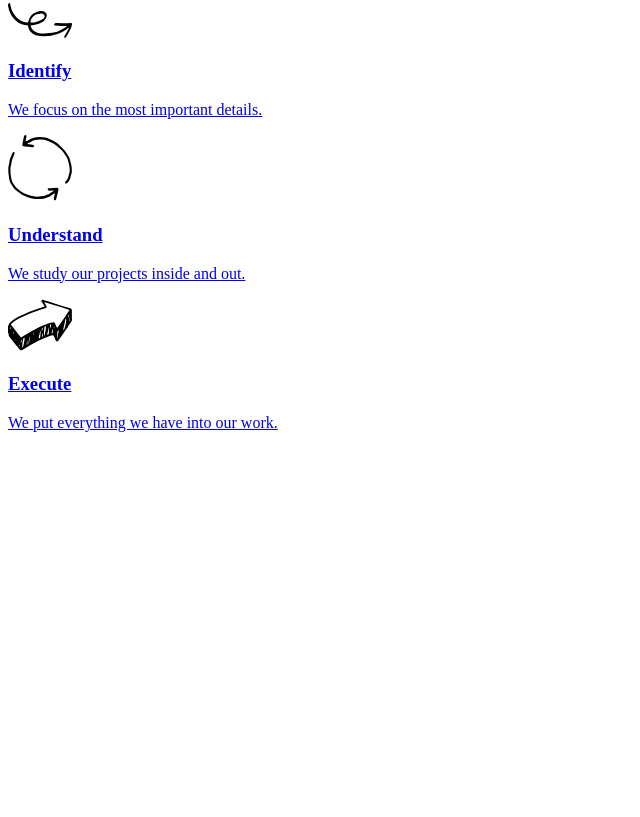
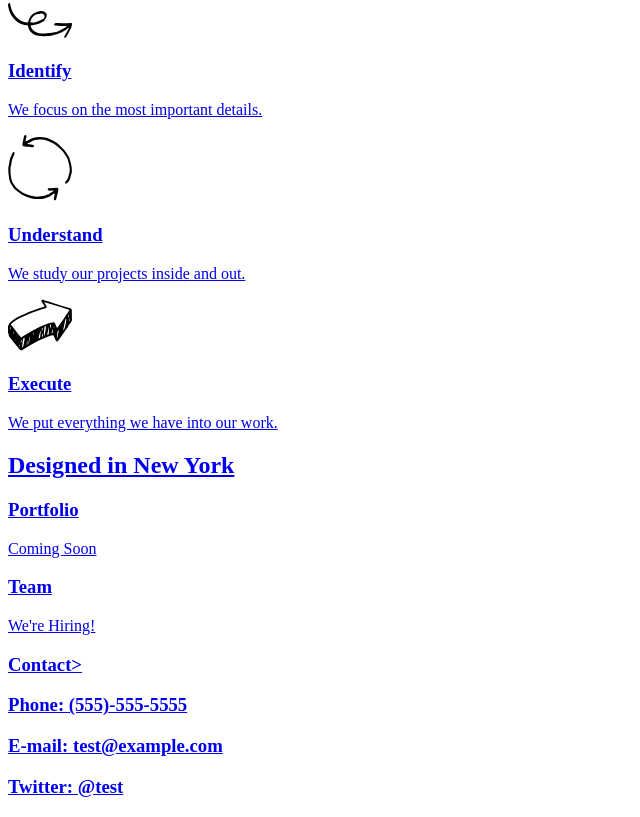
Before and after one commit to Rymao/broadway, a plain HTML site: page index.html in a window 1280 px wide. Shown: the part 298-1115 px from the top of the page, without its empty margins (0-640 px from the left). Before the commit the page ends 800 px from the top, so only its background shows below. Drawn offline with Linux system fonts and the light colour scheme.

Commit message:
Add mini landing section

```diff
--- a/index.html
+++ b/index.html
@@ -6,7 +6,7 @@
   </head>
   <body>
           <!-- Landing section -->
-    <h1>Broadway Design</h1>
+    <h1 class="title">Broadway Design</h1>
       <p class="nav"><a href="#">Home</p>
       <p class="nav"><a href="#">Process</p>
       <p class="nav"><a href="#">Work</p>
@@ -27,5 +27,19 @@
       <img src="./resources/images/execute.svg">
       <h3 class="supporting-item">Execute</h3>
         <p>We put everything we have into our work.</p>
+
+          <!-- mini landing section -->
+      <h2 class="subtitle">Designed in New York</h2>
+
+        <h3 class="supporting-item">Portfolio</h3>
+          <p>Coming Soon</p>
+
+        <h3 class="supporting-item">Team</h3>
+          <p>We're Hiring!</p>
+
+        <h3 class="supporting-item">Contact>
+          <p>Phone: (555)-555-5555</p>
+          <p>E-mail: test@example.com</p>
+          <p>Twitter: @test</p>
   </body>
 </html>
```
